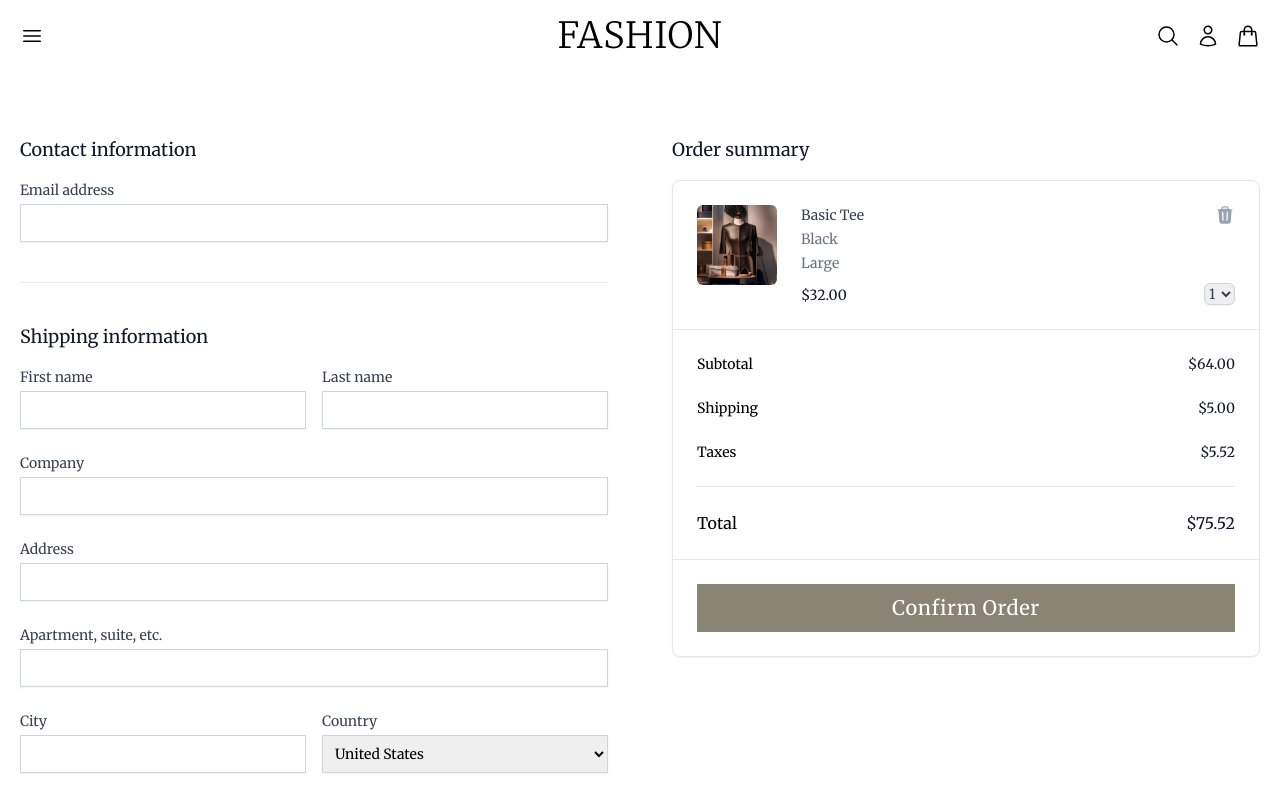
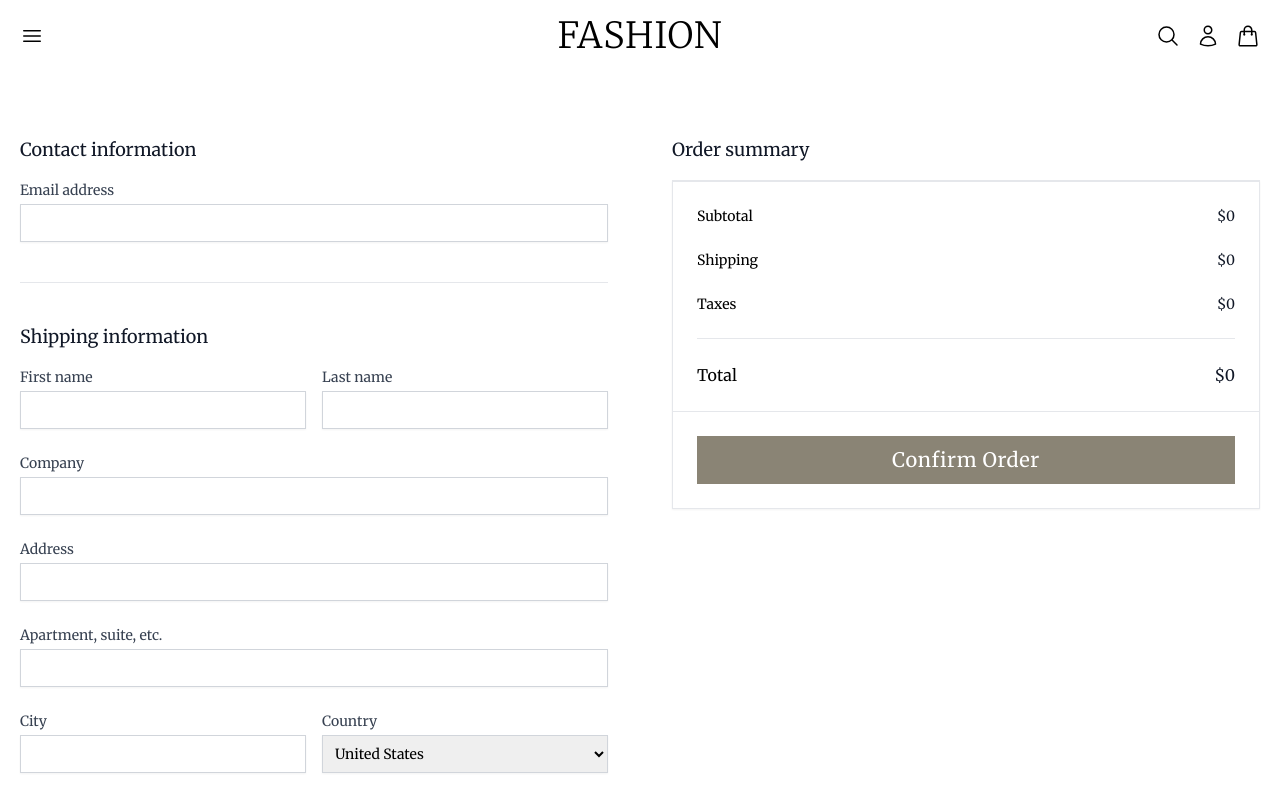
Before and after one commit to doraemon-35/ECommerce-theme, a React (Vite) app: page /checkout in a window 1280 px wide. Shown: the top 798 px of the page. Built offline with nearby package versions, Linux system fonts and the light colour scheme.

Commit message:
checkout main frontend completed

```diff
--- a/src/pages/Cart.tsx
+++ b/src/pages/Cart.tsx
@@ -3,7 +3,6 @@ import {
   HiXMark as XMarkIcon,
   HiQuestionMarkCircle as QuestionMarkCircleIcon,
 } from "react-icons/hi2";
-import { Button } from "../components";
 import { useAppDispatch, useAppSelector } from "../hooks";
 import { Link } from "react-router-dom";
 import {
@@ -114,7 +113,9 @@ const Cart = () => {
                         />
                       )}
 
-                      <span>{product?.stock ? "In stock" : `Out of stock`}</span>
+                      <span>
+                        {product?.stock ? "In stock" : `Out of stock`}
+                      </span>
                     </p>
                   </div>
                 </li>
@@ -192,7 +193,12 @@ const Cart = () => {
             </dl>
 
             <div className="mt-6">
-              <Button text="Checkout" mode="brown" />
+              <Link
+                to="/checkout"
+                className="text-white bg-secondaryBrown text-center text-xl font-normal tracking-[0.6px] leading-[72px] w-full h-12 flex items-center justify-center max-md:text-base"
+              >
+                Checkout
+              </Link>
             </div>
           </section>
         </form>
--- a/src/pages/Checkout.tsx
+++ b/src/pages/Checkout.tsx
@@ -1,28 +1,17 @@
 import { HiTrash as TrashIcon } from "react-icons/hi2";
 import { Button } from "../components";
+import { useAppDispatch, useAppSelector } from "../hooks";
+import { removeProductFromTheCart } from "../features/cart/cartSlice";
 
-const products = [
-  {
-    id: 1,
-    title: "Basic Tee",
-    href: "#",
-    price: "$32.00",
-    color: "Black",
-    size: "Large",
-    imageSrc:
-      "/src/assets/product image 1.jpg",
-    imageAlt: "Front of men's Basic Tee in black.",
-  },
-  // More products...
-];
 const paymentMethods = [
   { id: "credit-card", title: "Credit card" },
   { id: "paypal", title: "PayPal" },
   { id: "etransfer", title: "eTransfer" },
 ];
 
-
 const Checkout = () => {
+  const { productsInCart, subtotal } = useAppSelector((state) => state.cart);
+  const dispatch = useAppDispatch();
 
   return (
     <div className="mx-auto max-w-screen-2xl">
@@ -361,15 +350,15 @@ const Checkout = () => {
           <div className="mt-10 lg:mt-0">
             <h2 className="text-lg font-medium text-gray-900">Order summary</h2>
 
-            <div className="mt-4 rounded-lg border border-gray-200 bg-white shadow-sm">
+            <div className="mt-4 border border-gray-200 bg-white shadow-sm">
               <h3 className="sr-only">Items in your cart</h3>
               <ul role="list" className="divide-y divide-gray-200">
-                {products.map((product) => (
-                  <li key={product.id} className="flex px-4 py-6 sm:px-6">
+                {productsInCart.map((product) => (
+                  <li key={product?.id} className="flex px-4 py-6 sm:px-6">
                     <div className="flex-shrink-0">
                       <img
-                        src={product.imageSrc}
-                        alt={product.imageAlt}
+                        src={`/src/assets/${product?.image}`}
+                        alt={product?.title}
                         className="w-20 rounded-md"
                       />
                     </div>
@@ -377,19 +366,14 @@ const Checkout = () => {
                     <div className="ml-6 flex flex-1 flex-col">
                       <div className="flex">
                         <div className="min-w-0 flex-1">
-                          <h4 className="text-sm">
-                            <a
-                              href={product.href}
-                              className="font-medium text-gray-700 hover:text-gray-800"
-                            >
-                              {product.title}
-                            </a>
+                          <h4 className="text-sm font-medium text-gray-700 hover:text-gray-800">
+                            {product?.title}
                           </h4>
                           <p className="mt-1 text-sm text-gray-500">
-                            {product.color}
+                            {product?.color}
                           </p>
                           <p className="mt-1 text-sm text-gray-500">
-                            {product.size}
+                            {product?.size}
                           </p>
                         </div>
 
@@ -397,6 +381,11 @@ const Checkout = () => {
                           <button
                             type="button"
                             className="-m-2.5 flex items-center justify-center bg-white p-2.5 text-gray-400 hover:text-gray-500"
+                            onClick={() =>
+                              dispatch(
+                                removeProductFromTheCart({ id: product?.id })
+                              )
+                            }
                           >
                             <span className="sr-only">Remove</span>
                             <TrashIcon className="h-5 w-5" aria-hidden="true" />
@@ -406,27 +395,13 @@ const Checkout = () => {
 
                       <div className="flex flex-1 items-end justify-between pt-2">
                         <p className="mt-1 text-sm font-medium text-gray-900">
-                          {product.price}
+                          ${product?.price}
                         </p>
 
                         <div className="ml-4">
-                          <label htmlFor="quantity" className="sr-only">
-                            Quantity
-                          </label>
-                          <select
-                            id="quantity"
-                            name="quantity"
-                            className="rounded-md border border-gray-300 text-left text-base font-medium text-gray-700 shadow-sm focus:border-indigo-500 focus:outline-none focus:ring-1 focus:ring-indigo-500 sm:text-sm"
-                          >
-                            <option value={1}>1</option>
-                            <option value={2}>2</option>
-                            <option value={3}>3</option>
-                            <option value={4}>4</option>
-                            <option value={5}>5</option>
-                            <option value={6}>6</option>
-                            <option value={7}>7</option>
-                            <option value={8}>8</option>
-                          </select>
+                          <p className="text-base">
+                            Quantity: {product?.quantity}
+                          </p>
                         </div>
                       </div>
                     </div>
@@ -436,20 +411,26 @@ const Checkout = () => {
               <dl className="space-y-6 border-t border-gray-200 px-4 py-6 sm:px-6">
                 <div className="flex items-center justify-between">
                   <dt className="text-sm">Subtotal</dt>
-                  <dd className="text-sm font-medium text-gray-900">$64.00</dd>
+                  <dd className="text-sm font-medium text-gray-900">
+                    ${subtotal}
+                  </dd>
                 </div>
                 <div className="flex items-center justify-between">
                   <dt className="text-sm">Shipping</dt>
-                  <dd className="text-sm font-medium text-gray-900">$5.00</dd>
+                  <dd className="text-sm font-medium text-gray-900">
+                    ${subtotal ? 5 : 0}
+                  </dd>
                 </div>
                 <div className="flex items-center justify-between">
                   <dt className="text-sm">Taxes</dt>
-                  <dd className="text-sm font-medium text-gray-900">$5.52</dd>
+                  <dd className="text-sm font-medium text-gray-900">
+                    ${subtotal ? subtotal / 5 : 0}
+                  </dd>
                 </div>
                 <div className="flex items-center justify-between border-t border-gray-200 pt-6">
                   <dt className="text-base font-medium">Total</dt>
                   <dd className="text-base font-medium text-gray-900">
-                    $75.52
+                    ${subtotal ? subtotal + 5 + subtotal / 5 : 0}
                   </dd>
                 </div>
               </dl>
--- a/src/pages/SingleProduct.tsx
+++ b/src/pages/SingleProduct.tsx
@@ -1,4 +1,3 @@
-import { HiChevronDown } from "react-icons/hi2";
 import {
   Button,
   Dropdown,
```
